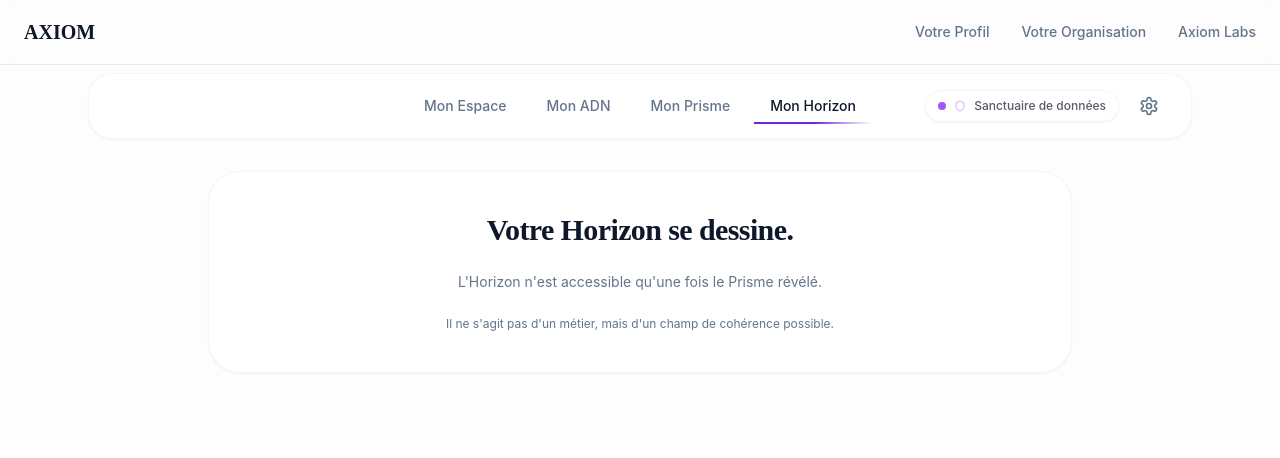
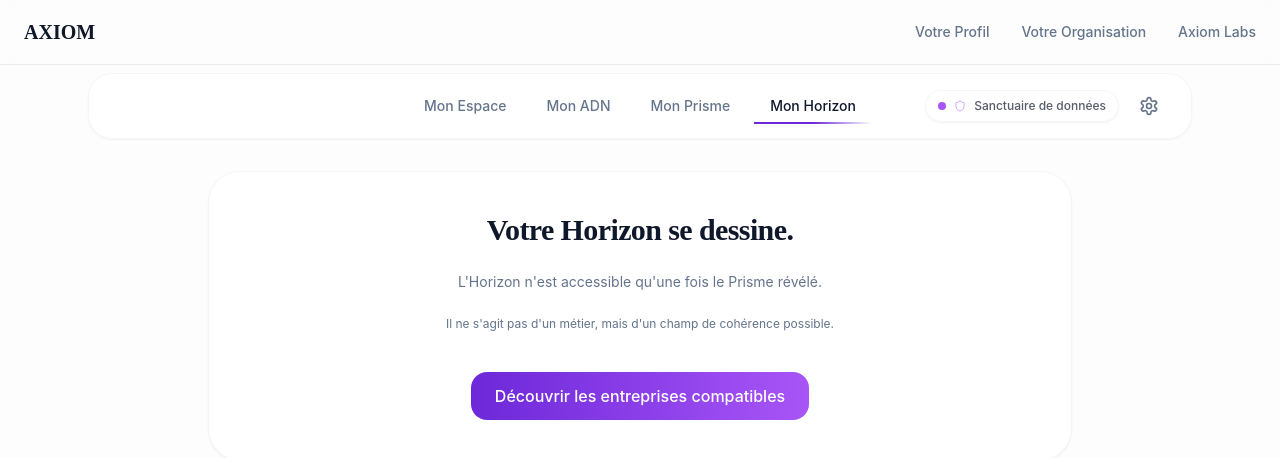
Before and after one commit to Yolesmans/james, a Next.js app: page /profil/futur in a window 1280 px wide. Shown: the top 458 px of the page. Built offline with nearby package versions, Linux system fonts and the light colour scheme.

Commit message:
bouton entreprises compatible

```diff
--- a/app/profil/futur/page.tsx
+++ b/app/profil/futur/page.tsx
@@ -1,5 +1,6 @@
 'use client'
 
+import Link from 'next/link'
 import BentoCard from '@/components/ui/BentoCard'
 
 export default function ProfilFuturPage() {
@@ -20,6 +21,15 @@ export default function ProfilFuturPage() {
                 Il ne s'agit pas d'un métier,
                 mais d'un champ de cohérence possible.
               </p>
+
+              <div className="pt-4">
+                <Link
+                  href="/candidate/matching"
+                  className="inline-block bg-gradient-to-r from-[#6D28D9] to-[#A855F7] text-white rounded-2xl px-6 py-3 font-medium"
+                >
+                  Découvrir les entreprises compatibles
+                </Link>
+              </div>
             </div>
           </BentoCard>
         </div>
```
